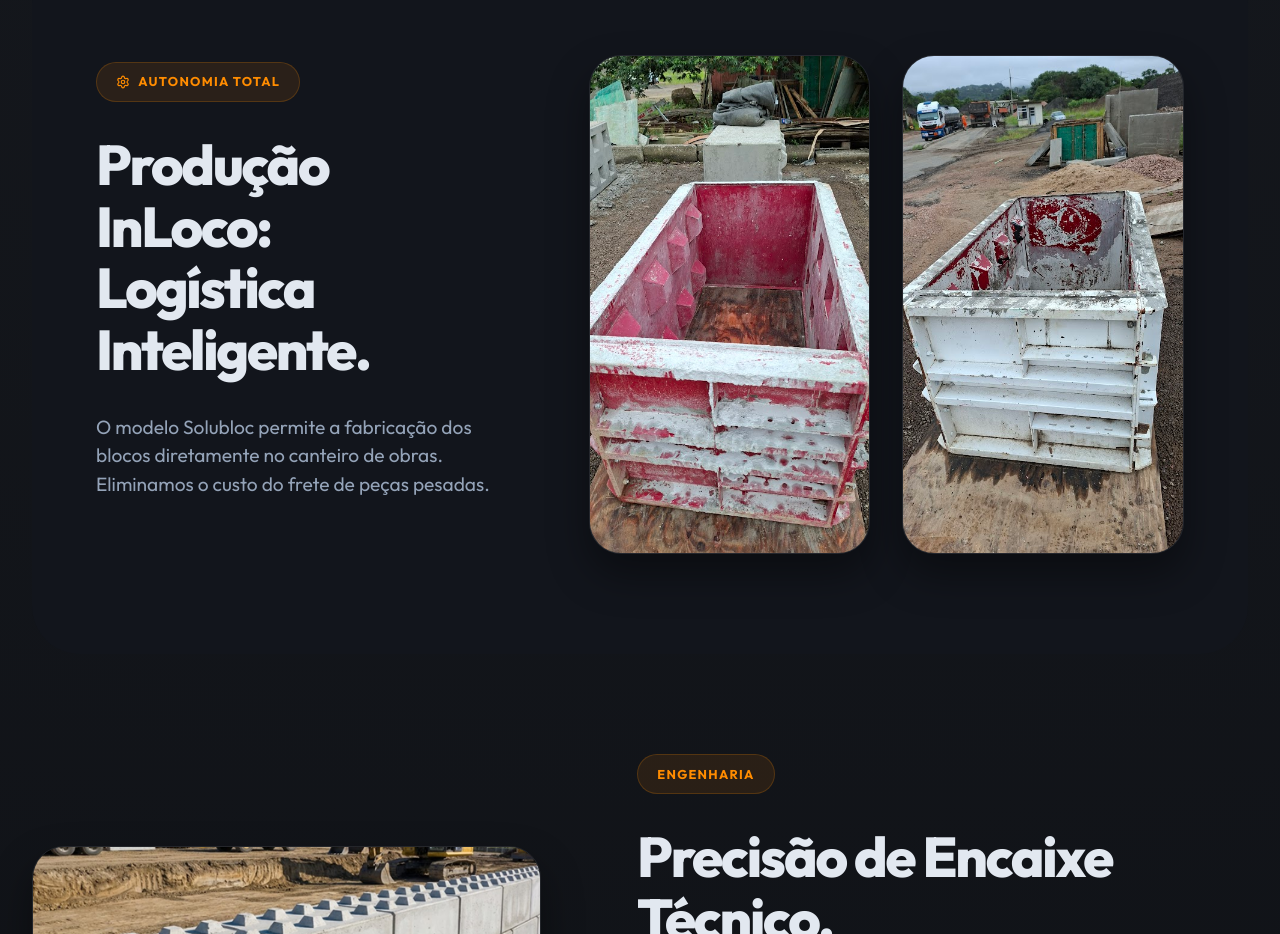
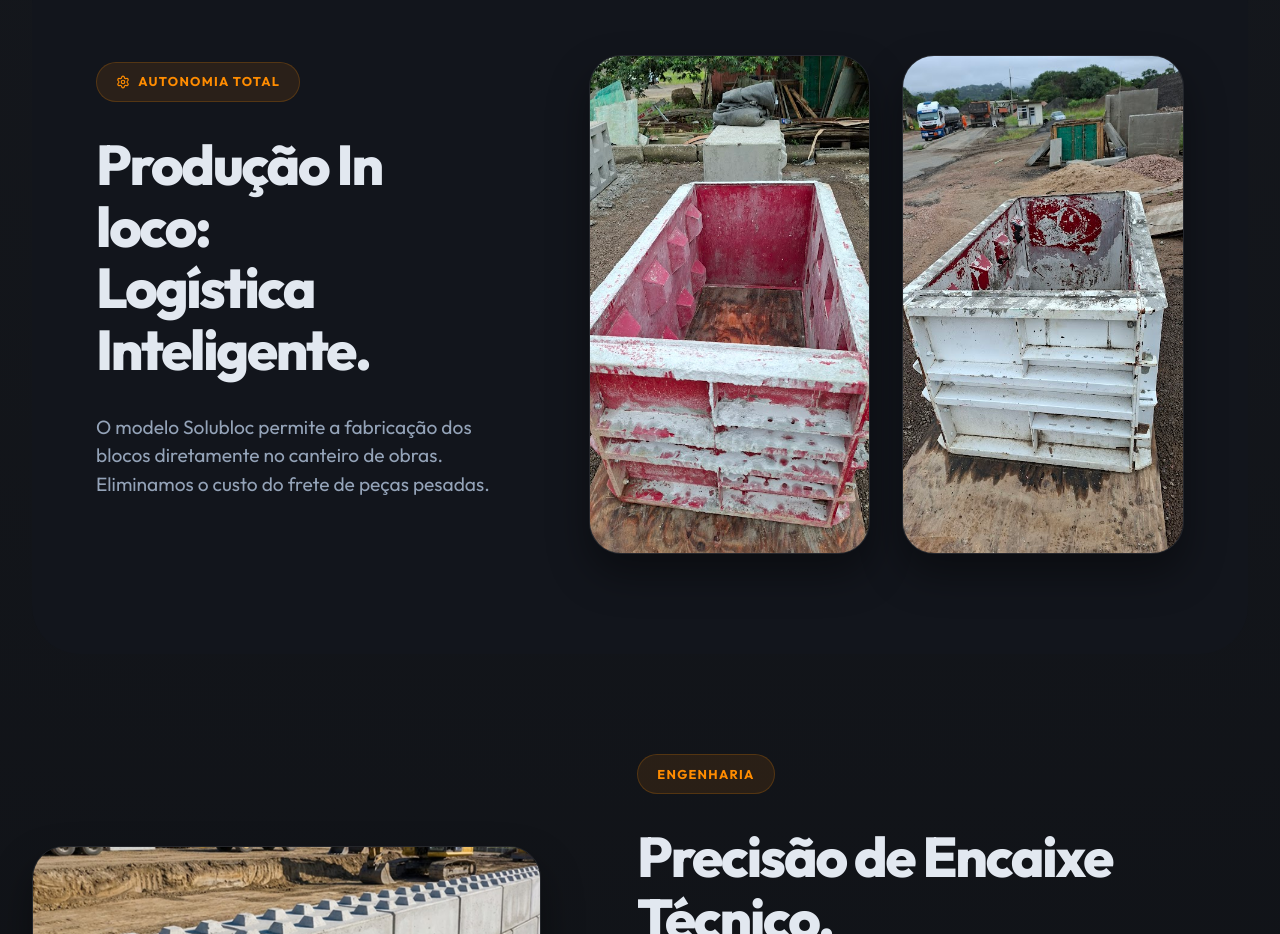
Before and after one commit to rfernandes0375/solubloc, a React (Vite) app in the folder web_presentation/: page / in a window 1280 px wide. Shown: the part 1860-2794 px from the top of the page. Built offline with nearby package versions, Linux system fonts and the light colour scheme.

Commit message:
Fix typo in heading for production section

```diff
--- a/web_presentation/src/App.jsx
+++ b/web_presentation/src/App.jsx
@@ -137,7 +137,7 @@ function App() {
         <div style={{ display: 'grid', gridTemplateColumns: '1fr 1.5fr', gap: '6rem', alignItems: 'center' }}>
           <FadeIn>
             <div className="badge"><Settings size={14} /> Autonomia Total</div>
-            <h2 style={{ fontSize: '3.5rem', marginBottom: '2rem' }}>Produção InLoco: <br />Logística Inteligente.</h2>
+            <h2 style={{ fontSize: '3.5rem', marginBottom: '2rem' }}>Produção In loco: <br />Logística Inteligente.</h2>
             <p style={{ color: 'var(--text-muted)', fontSize: '1.2rem', marginBottom: '3rem' }}>
               O modelo Solubloc permite a fabricação dos blocos diretamente no canteiro de obras. Eliminamos o custo do frete de peças pesadas.
             </p>
```
